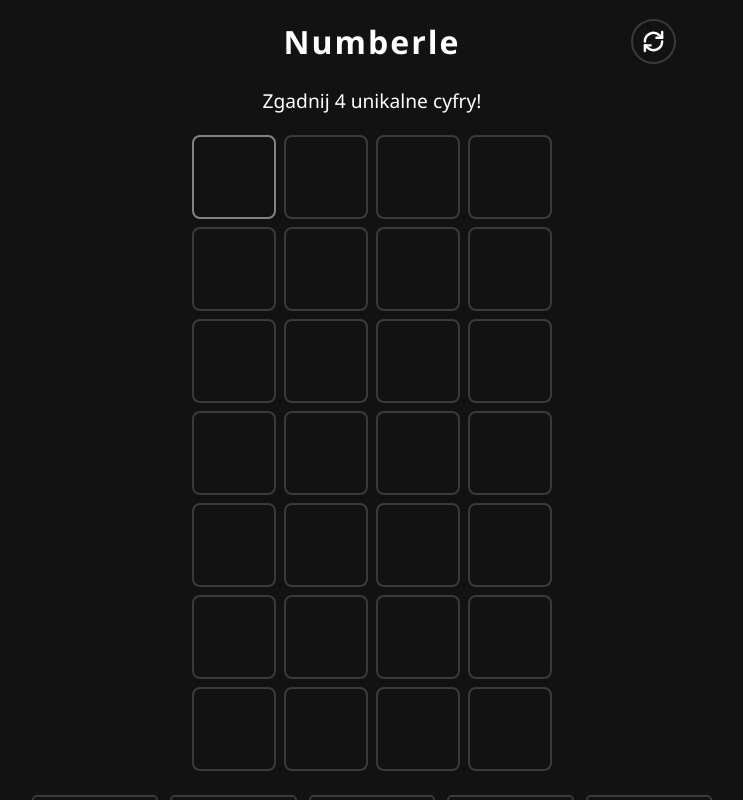
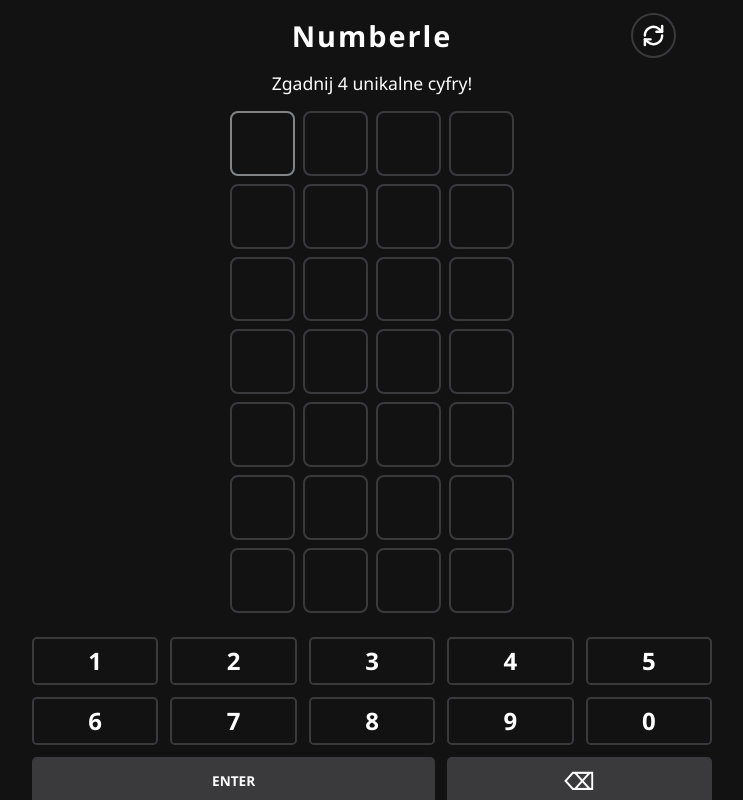
Before and after one commit to Marcinbloch1/numberle, an Angular app: page / in a window 1280 px wide. Shown: the whole page, without its empty margins (268-1011 px from the left). Built offline with nearby package versions, Linux system fonts and the light colour scheme.

Commit message:
Fix styling

```diff
--- a/src/app/app.scss
+++ b/src/app/app.scss
@@ -38,21 +38,23 @@ $color-key-active: #565758;
   display: flex;
   flex-direction: column;
   align-items: center;
-  // Używamy paddingu opartego o wysokość, żeby elementy nie dotykały krawędzi
-  min-height: 100dvh;
+  justify-content: flex-start;
+
+  height: 100dvh;
+  width: 100%;
+  //background-color: #121213;
+  overflow: hidden;
+  position: fixed;
   box-sizing: border-box;
-  //justify-content: center; // Centrowanie wszystkiego w pionie na dużych ekranach
-  gap: 1dvh; // Elastyczny odstęp między nagłówkiem, gridem i klawiaturą
 
-  padding: env(safe-area-inset-top) 1rem env(safe-area-inset-bottom);
+  // Zwiększamy dolny padding dla bezpieczeństwa (1.5rem dodatkowo)
+  padding:
+          calc(env(safe-area-inset-top) + 0.5rem)
+          1rem
+          calc(env(safe-area-inset-bottom) + 1.5rem)
+          1rem;
 
-  // Zapobiega przesuwaniu całości
-  overflow: hidden;
-  touch-action: none; // Wyłącza gesty przeglądarki (zoom, scroll)
-
-  //display: flex;
-  //flex-direction: column;
-  justify-content: flex-start; // Lepiej rozłoży elementy w pionie
+  gap: 1dvh;
 
   //display: flex;
   //flex-direction: column;
@@ -72,11 +74,11 @@ $color-key-active: #565758;
     justify-content: center;
     align-items: center;
     position: relative;
-    margin-top: 1.25rem;
+    margin-top: 0.5rem;
   }
 
   &__title {
-    font-size: 2rem;
+    font-size: 1.8rem;
     font-weight: bold;
     //text-transform: uppercase;
     letter-spacing: 0.125rem;
@@ -113,8 +115,8 @@ $color-key-active: #565758;
   }
 
   &__message {
-    font-size: 1.2rem; // ~19px
-    margin: 1rem; // 20px
+    font-size: 1.1rem; // ~19px
+    margin: 0.5rem; // 20px
     height: 1.5rem; // 24px
     transition: transform 0.3s ease;
 
@@ -161,9 +163,9 @@ $color-key-active: #565758;
 
   &__cell {
     // Używamy vmin dla komórek - będą idealnie reagować na rozmiar ekranu
-    width: clamp(3rem, 15vmin, 5rem);
-    height: clamp(3rem, 15vmin, 5rem);
-    font-size: clamp(1.5rem, 7vmin, 2.5rem);
+    width: clamp(2.8rem, 14vmin, 3.8rem);
+    height: clamp(2.8rem, 14vmin, 3.8rem);
+    font-size: clamp(1.5rem, 6vmin, 1.8rem);
     border-radius: 0.5rem;
 
     border: 0.125rem solid $color-border;
```
